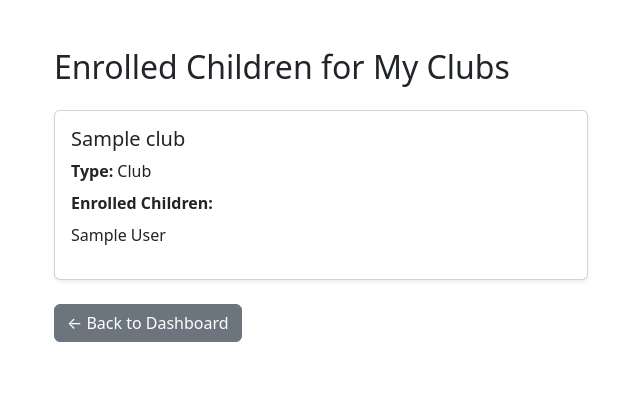
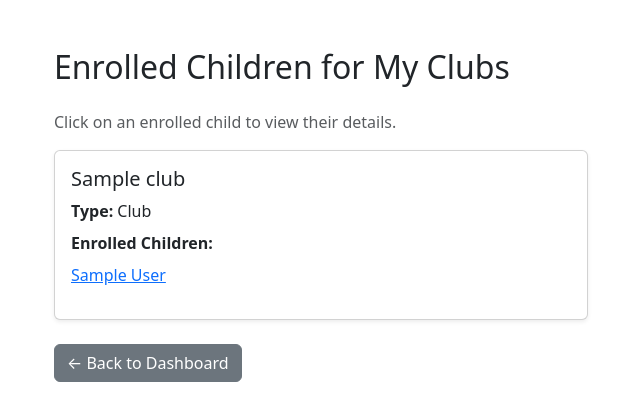
Before and after one commit to andrewpmilne/project-four-school-club-events-bookings, a Django app: page /club/enrollments/ in a window 1280 px wide. Shown: the part 56-476 px from the top of the page, without its empty margins (40-680 px from the left). Run offline with Django 4.2, Linux system fonts and the light colour scheme; a user stored in the database is signed in; tables that the repository leaves empty hold one stand-in row (values such as "Sample post"); parts of the project's set-up code (start-up, migrations or seed data) failed here and were passed over.

Commit message:
add functionality for teachers to view details of children

```diff
--- a/club/templates/club/view_club_enrollments.html
+++ b/club/templates/club/view_club_enrollments.html
@@ -5,6 +5,7 @@
 {% block content %}
 <div class="container my-4">
     <h2 class="mb-4">Enrolled Children for My Clubs</h2>
+    <p class="text-muted">Click on an enrolled child to view their details.</p>
 
     {% if clubs %}
     <div class="row row-cols-1 row-cols-md-2 g-4">
@@ -18,10 +19,16 @@
                     </p>
                     <p class="card-text mb-2">
                         <strong>Enrolled Children:</strong>
-                        {% if club.enrollments.all %}
+                        {% if club.enrollments.exists %}
                         <ul class="list-unstyled mb-0">
                             {% for enrollment in club.enrollments.all %}
-                            <li>{{ enrollment.child.first_name }} {{ enrollment.child.surname }}</li>
+                            {% if enrollment.status == "active" %}
+                            <li>
+                                <a href="{% url 'club:view_child_details' enrollment.child.id %}">
+                                    {{ enrollment.child.first_name }} {{ enrollment.child.surname }}
+                                </a>
+                            </li>
+                            {% endif %}
                             {% endfor %}
                         </ul>
                         {% else %}
--- a/club/urls.py
+++ b/club/urls.py
@@ -5,6 +5,7 @@ from .views import (
     manage_single_club,
     delete_club_confirm,
     view_club_enrollments,
+    view_child_details,
 )
 
 app_name = 'club'
@@ -17,9 +18,15 @@ urlpatterns = [
         '<int:club_id>/delete/',
         delete_club_confirm,
         name='delete_club_confirm',
-    ),
+        ),
     path(
         'enrollments/',
         view_club_enrollments,
-        name='view_club_enrollments'),
+        name='view_club_enrollments'
+        ),
+    path(
+        "child/<int:child_id>/",
+        view_child_details,
+        name="view_child_details"
+        ),
 ]
--- a/club/views.py
+++ b/club/views.py
@@ -4,13 +4,18 @@ from django.shortcuts import render, redirect, get_object_or_404
 from django.contrib import messages
 from datetime import date
 
+from child.models import Child
 from .models import Club
 from .forms import ClubForm
+from enrollment.models import Enrollment
 
 
 @login_required
 @role_required('teacher')
 def create_club(request):
+    """
+    Create a new club or event managed by the teacher.
+    """
     if request.method == 'POST':
         form = ClubForm(request.POST)
         if form.is_valid():
@@ -85,6 +90,9 @@ def create_club(request):
 @login_required
 @role_required('teacher')
 def list_teacher_clubs(request):
+    """
+    List all clubs managed by the teacher.
+    """
     clubs = Club.objects.filter(teacher=request.user).order_by('-created_at')
     return render(request, 'club/list_teacher_clubs.html', {'clubs': clubs})
 
@@ -92,6 +100,9 @@ def list_teacher_clubs(request):
 @login_required
 @role_required('teacher')
 def manage_single_club(request, club_id):
+    """
+    Manage a single club for the teacher, allowing updates or deletion.
+    """
     club = get_object_or_404(Club, id=club_id, teacher=request.user)
 
     if request.method == 'POST':
@@ -202,6 +213,9 @@ def manage_single_club(request, club_id):
 @login_required
 @role_required('teacher')
 def delete_club_confirm(request, club_id):
+    """
+    Confirm deletion of a club managed by the teacher.
+    """
     club = get_object_or_404(Club, id=club_id, teacher=request.user)
     if request.method == 'POST':
         club.delete()
@@ -214,7 +228,8 @@ def delete_club_confirm(request, club_id):
 @role_required('teacher')
 def view_club_enrollments(request):
     """
-    View all enrollments for clubs managed by the teacher."""
+    View all enrollments for clubs managed by the teacher.
+    """
     clubs = (
         Club.objects
         .filter(teacher=request.user)
@@ -224,3 +239,25 @@ def view_club_enrollments(request):
         'clubs': clubs
     }
     return render(request, 'club/view_club_enrollments.html', context)
+
+
+@login_required
+@role_required('teacher')
+def view_child_details(request, child_id):
+    """
+    Allow a teacher to view details of a child enrolled in their clubs.
+    """
+    # Ensure child is actively enrolled in one of the teacher's clubs
+    enrolled = Enrollment.objects.filter(
+        club__teacher=request.user,
+        child_id=child_id,
+        status="active"
+    ).exists()
+
+    if not enrolled:
+        messages.error(request, "You do not have permission to view this child's details.")
+        return redirect('club:view_club_enrollments')
+
+    child = get_object_or_404(Child, id=child_id)
+
+    return render(request, "club/view_child_details.html", {"child": child})
```
Also changed, not shown: club/templates/club/view_child_details.html (added, +33 -0 lines).
